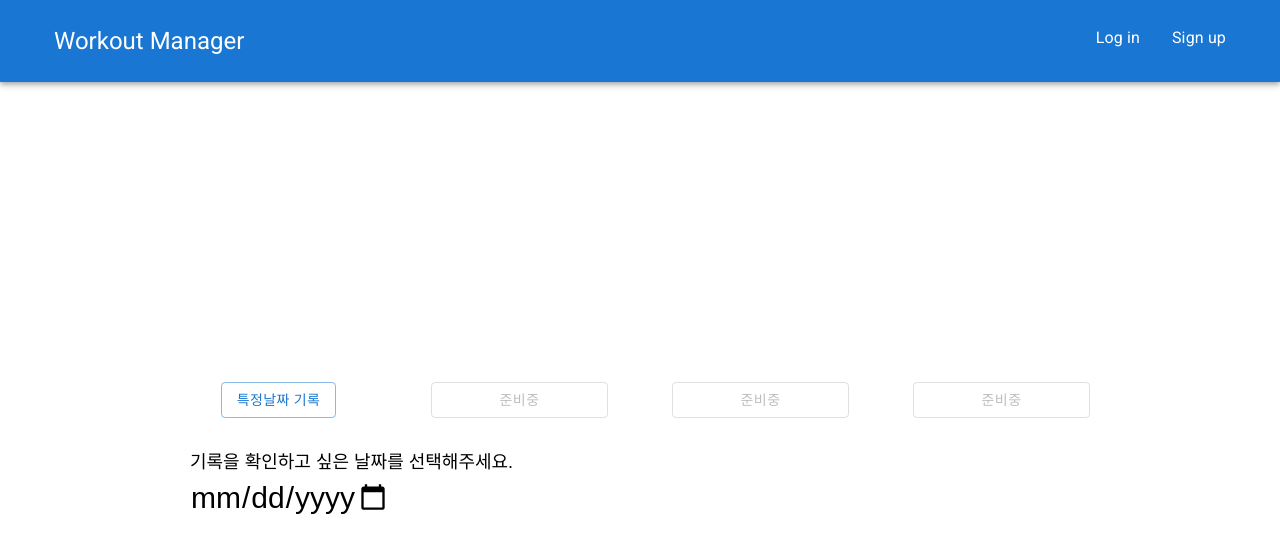
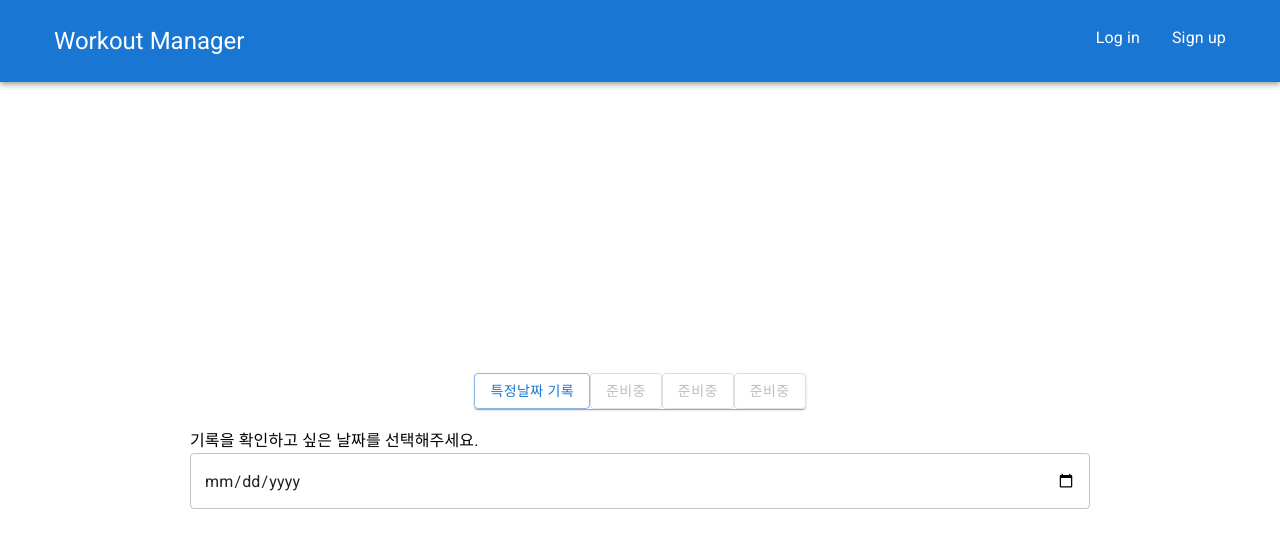
Before and after one commit to wujuno/workout-manager, a React (Create React App) app: page /watch/1/sdate in a window 1280 px wide. Shown: the top 552 px of the page. Built offline with nearby package versions, Linux system fonts and the light colour scheme.

Commit message:
Feat: Change Watch style

```diff
--- a/src/screens/watch/Date.tsx
+++ b/src/screens/watch/Date.tsx
@@ -1,46 +1,48 @@
+import { TextField, Typography } from "@mui/material";
 import { useEffect } from "react";
 import { useForm } from "react-hook-form";
 import { Outlet, useNavigate, useParams } from "react-router-dom";
 import styled from "styled-components";
 
-
 const Wrapper = styled.div`
-    margin-top:20px;
-    width:100%;
-    padding:0px 10px;
+  margin-top: 20px;
+  width: 100%;
+  padding: 0px 10px;
 `;
 const Container = styled.div`
-    display:flex;
+  display: flex;
   flex-direction: column;
 `;
 const Input = styled.input`
-    margin-top:10px;
-    width:200px;
-    font-size:30px;
+  margin-top: 10px;
+  width: 200px;
+  font-size: 30px;
 `;
 
-
 function Date() {
-    const {date:paramsDate} = useParams();
-    const {register, watch} = useForm({
-        defaultValues:{date:paramsDate}
+  const { date: paramsDate } = useParams();
+  const { register, watch } = useForm({
+    defaultValues: { date: paramsDate },
   });
   const navigate = useNavigate();
-    useEffect(()=>{
+  useEffect(() => {
     navigate(`${watch("date")}`);
-    },[watch("date")]);
+  }, [watch("date")]);
   return (
     <Wrapper>
       <Container>
-            <span>기록을 확인하고 싶은 날짜를 선택해주세요.</span>
-                <Input
+        <Typography variant="body1">
+          기록을 확인하고 싶은 날짜를 선택해주세요.
+        </Typography>
+        <TextField
           type="date"
-                    {...register("date")} />
+          variant="outlined"
+          {...register("date")}
+        ></TextField>
         <Outlet />
       </Container>
     </Wrapper>
-    )
-
+  );
 }
 
 export default Date;
--- a/src/screens/watch/Watch.tsx
+++ b/src/screens/watch/Watch.tsx
@@ -1,4 +1,4 @@
-import { Button } from "@mui/material";
+import { Button, Paper } from "@mui/material";
 import { Helmet } from "react-helmet-async";
 import { Link, Outlet } from "react-router-dom";
 import styled from "styled-components";
@@ -13,13 +13,9 @@ const Wrapper = styled(BaseBox)`
   align-items: center;
 `;
 
-const WatchHeader = styled(BaseBox)`
-  padding: 15px;
-  border-radius: 10px;
-  display: grid;
-  grid-template-columns: repeat(4, 1fr);
-  grid-column-gap: 4rem;
-  text-align: center;
+const WatchHeader = styled(Paper)`
+  display: flex;
+  justify-content: space-around;
 `;
 
 function Watch() {
```
Lines whose indentation alone changed are shown as unchanged.
